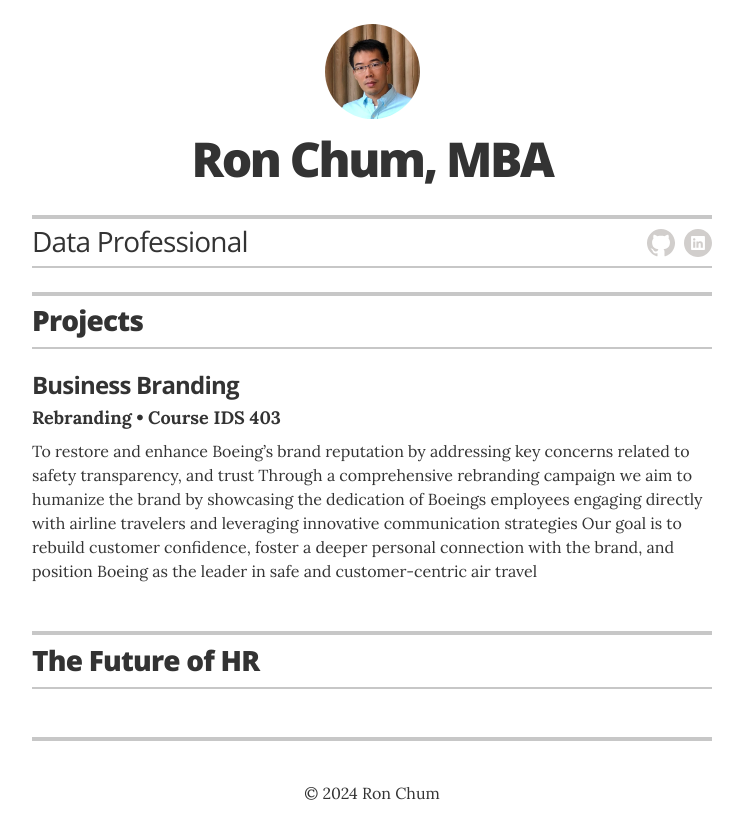
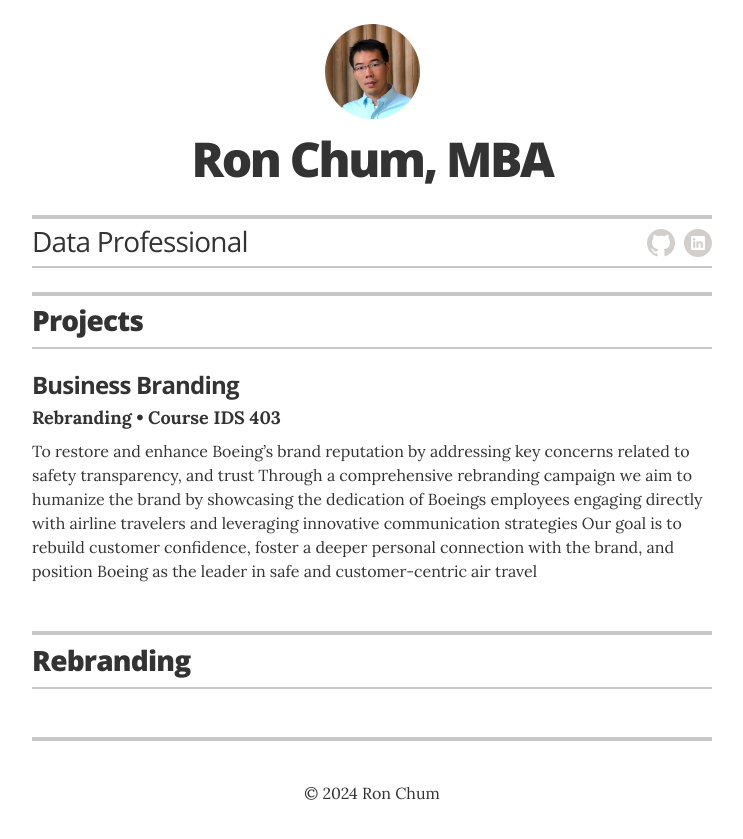
Before and after one commit to rchum/p5, a Jekyll site: the page built from index.html, in a window 1280 px wide. Shown: the top 839 px of the page, without its empty margins (268-1011 px from the left). Built offline with Jekyll 4.4.1, drawn with Linux system fonts in a browser that asks for light colours.

Commit message:
Update resume.html

```diff
--- a/_layouts/resume.html
+++ b/_layouts/resume.html
@@ -127,7 +127,7 @@
       <section class="content-section">
 
         <header class="section-header">
-          <h2>The Future of HR</h2>
+          <h2>Rebranding</h2>
         </header>
         {% for skill in site.data.skills %}
         <div class="resume-item">
```
